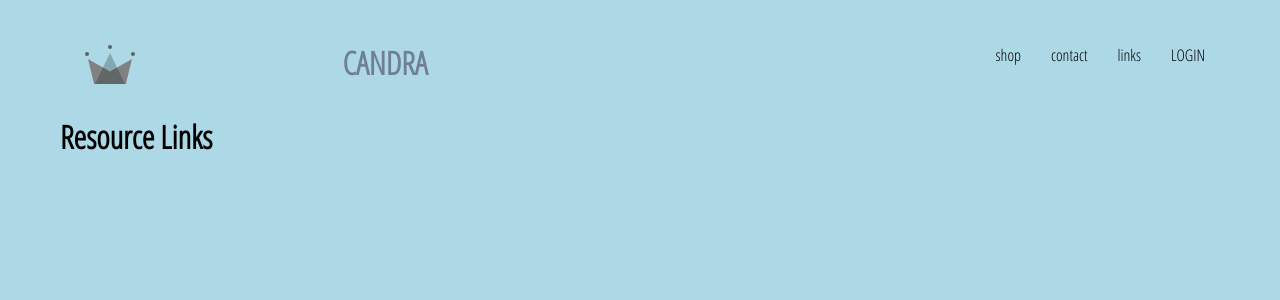
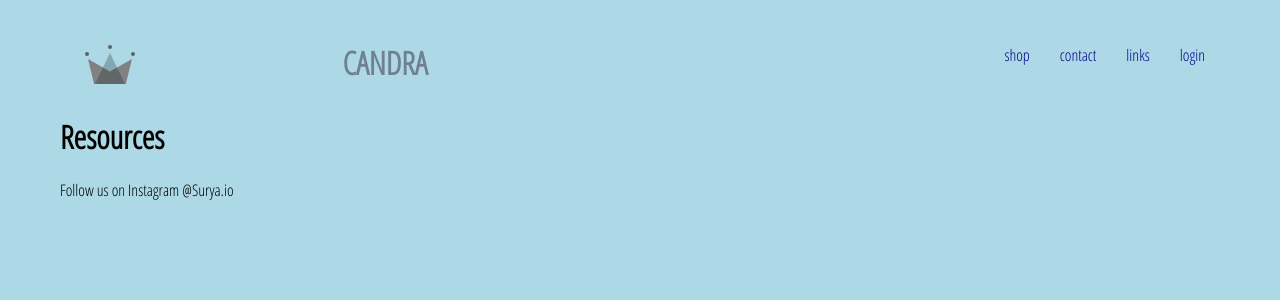
Before and after one commit to amriikk/CandraLtd, a React (Create React App) app: page /resource in a window 1280 px wide. Shown: the top 300 px of the page. Built offline with nearby package versions, Linux system fonts and the light colour scheme; no server answers.

Commit message:
update app.css background color and a links

```diff
--- a/src/App.css
+++ b/src/App.css
@@ -2,12 +2,12 @@ body {
     font-family: 'Open Sans Condensed';
     padding: 20px 60px;
     background: lightblue;
-    /* background-image: linear-gradient(dodgerblue, cyan, steelblue); */
+    /* background-image: linear-gradient(slategray, cyan, steelblue); */
 }
 
 a {
     text-decoration: none;
-    color: black;
+    color: darkblue;
 }
 
 * {
--- a/src/components/Header/Header.jsx
+++ b/src/components/Header/Header.jsx
@@ -26,9 +26,9 @@ const Header = ({ currentUser }) => (
             </Link>
             {
                 currentUser ?
-                <div className='option' onClick={ () => auth.signOut()}>SIGN OUT</div>
+                <div className='option' onClick={ () => auth.signOut()}>sign out</div>
                 :
-                <Link className='option' to='/login'>LOGIN</Link>
+                <Link className='option' to='/login'>login</Link>
             }
         </div>
     </div>
--- a/src/pages/ResourcePage/ResourcePage.jsx
+++ b/src/pages/ResourcePage/ResourcePage.jsx
@@ -4,7 +4,8 @@ import './ResourcePage.scss'
 
 const ResourcePage = () => (
     <div>
-        <h1>Resource Links</h1>
+        <h1>Resources</h1>
+        <span>Follow us on Instagram @Surya.io</span>
     </div>
 )
 
```
